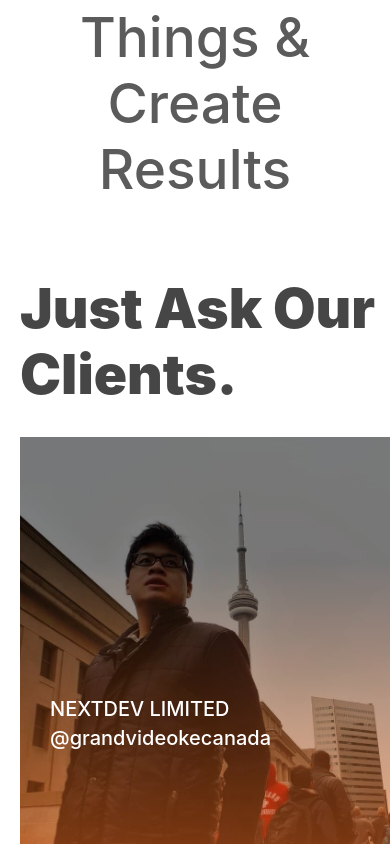
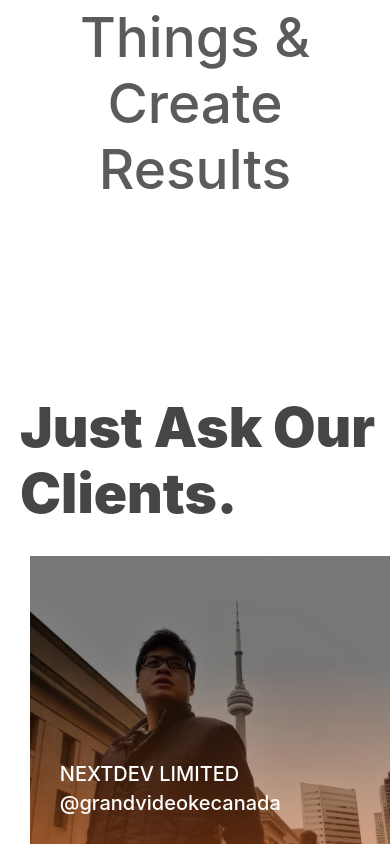
Before and after one commit to muhammadsaad91/waves-testing, a React (Create React App) app: page /#/ in a window 390 px wide. Shown: the part 2460-3304 px from the top of the page. Built offline with nearby package versions, Linux system fonts and the light colour scheme.

Commit message:
some error removed

```diff
--- a/src/components/home/home.css
+++ b/src/components/home/home.css
@@ -524,6 +524,8 @@ color: transparent;
         }
         .home3{
             height: 300vh;
+            /* border: 2px solid red; */
+            overflow: hidden;
         }
 
         .home3 h1{
@@ -532,10 +534,12 @@ color: transparent;
         }
         .home3head{
    /* border: 2px solid red; */
+
    padding: 1rem;
    z-index: 11111;
         }
         .home3content{
+            /* border: 2px solid red; */
             /* margin-top: 10rem; */
             display: flex;
             flex-direction: column-reverse;
@@ -546,11 +550,14 @@ color: transparent;
         }
         .hc3lbg{
             width: 100vw;
-            height: 500px;
+            height: 1000px;
             /* border: 2px solid red; */
         }
+        .home3contentright{
+            height: auto;
+        }
         .hc3lbg1{
-            width: 100vw;
+            width: 95%;
             height: 500px;
             /* border: 2px solid red; */
         }
@@ -567,10 +574,13 @@ color: transparent;
         }
         .head{
             width: 100%;
-            padding-top: 15rem;
+            padding-top: 70vh;
             /* display: flex; */
         }
-
+        .contentggg{
+            /* border: 2px solid red; */
+            text-align: start;
+        }
         .home4{
           padding: 2rem;
         }
```
